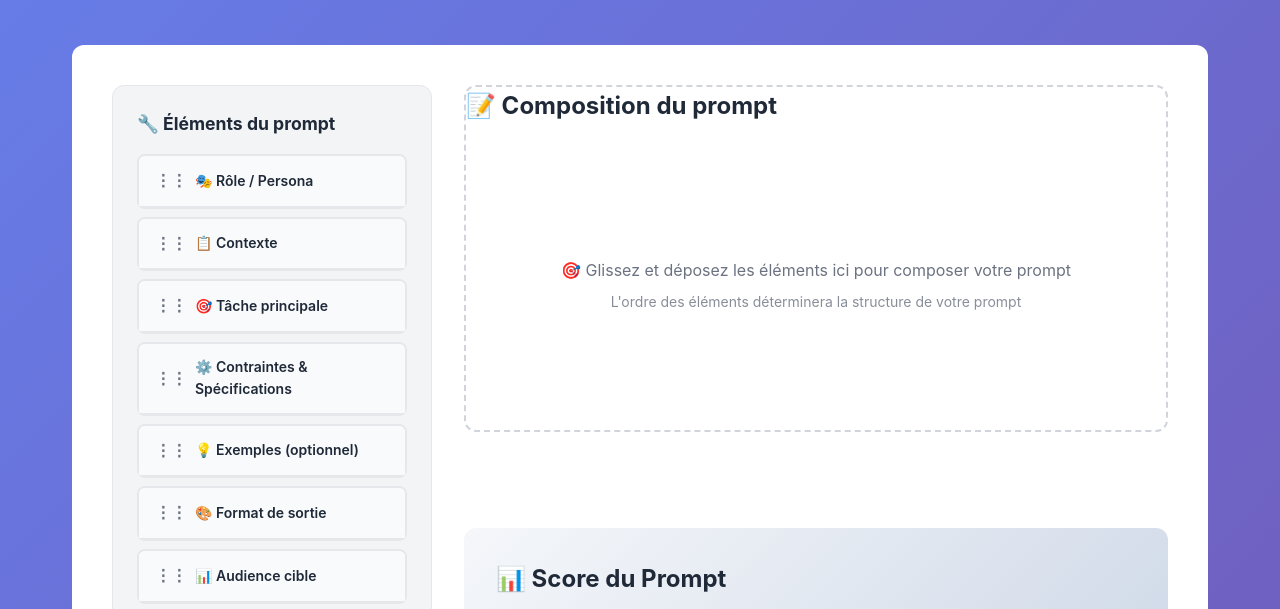
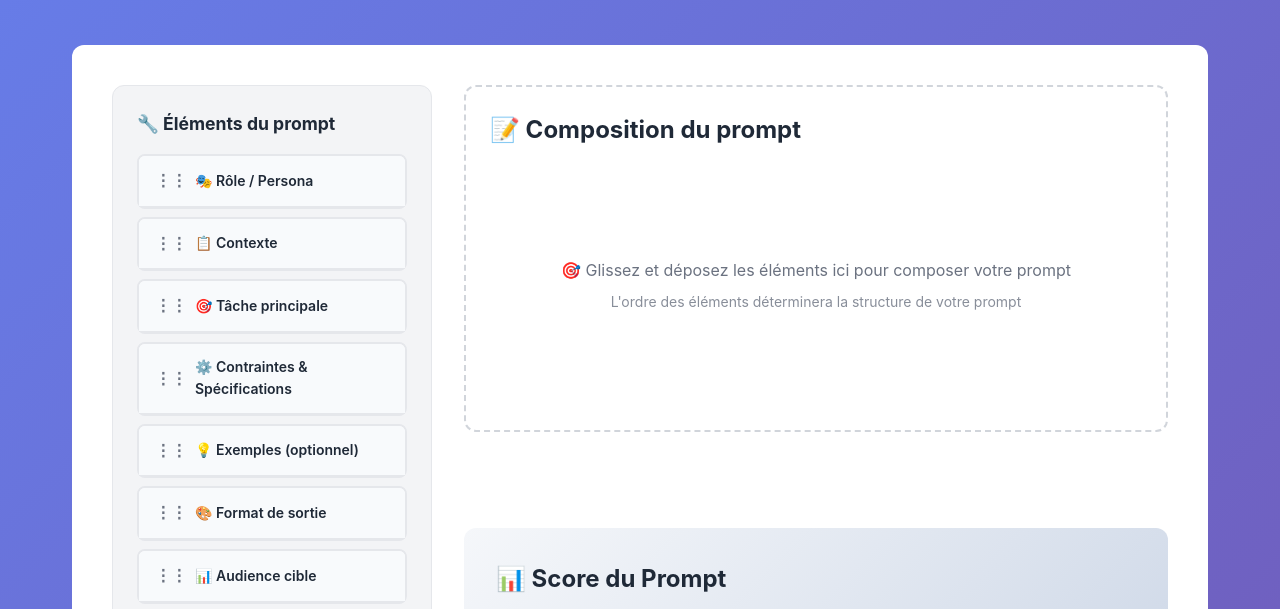
Before and after one commit to remycholley-dev/prompts-maker, a website: page index.html in a window 1280 px wide. Shown: the part 135-744 px from the top of the page. Drawn offline with Linux system fonts and the light colour scheme.

Commit message:
update style

```diff
--- a/styles.css
+++ b/styles.css
@@ -166,6 +166,11 @@ main {
     border-radius: var(--radius);
     min-height: 300px;
     position: relative;
+}
+
+.prompt-composer h2 {
+    padding: 1.5rem 1.5rem 0 1.5rem;
+    margin-bottom: 0;
 }
 
 .drop-zone {
```
